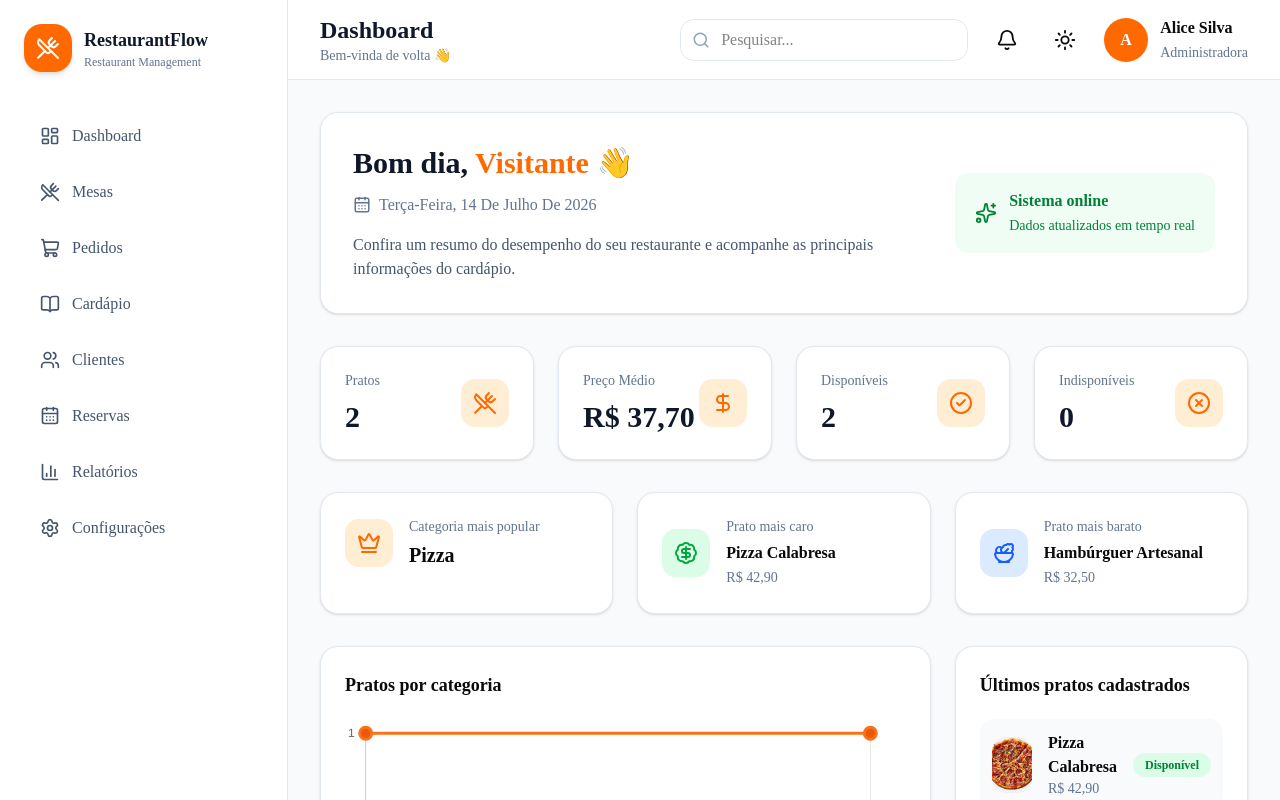
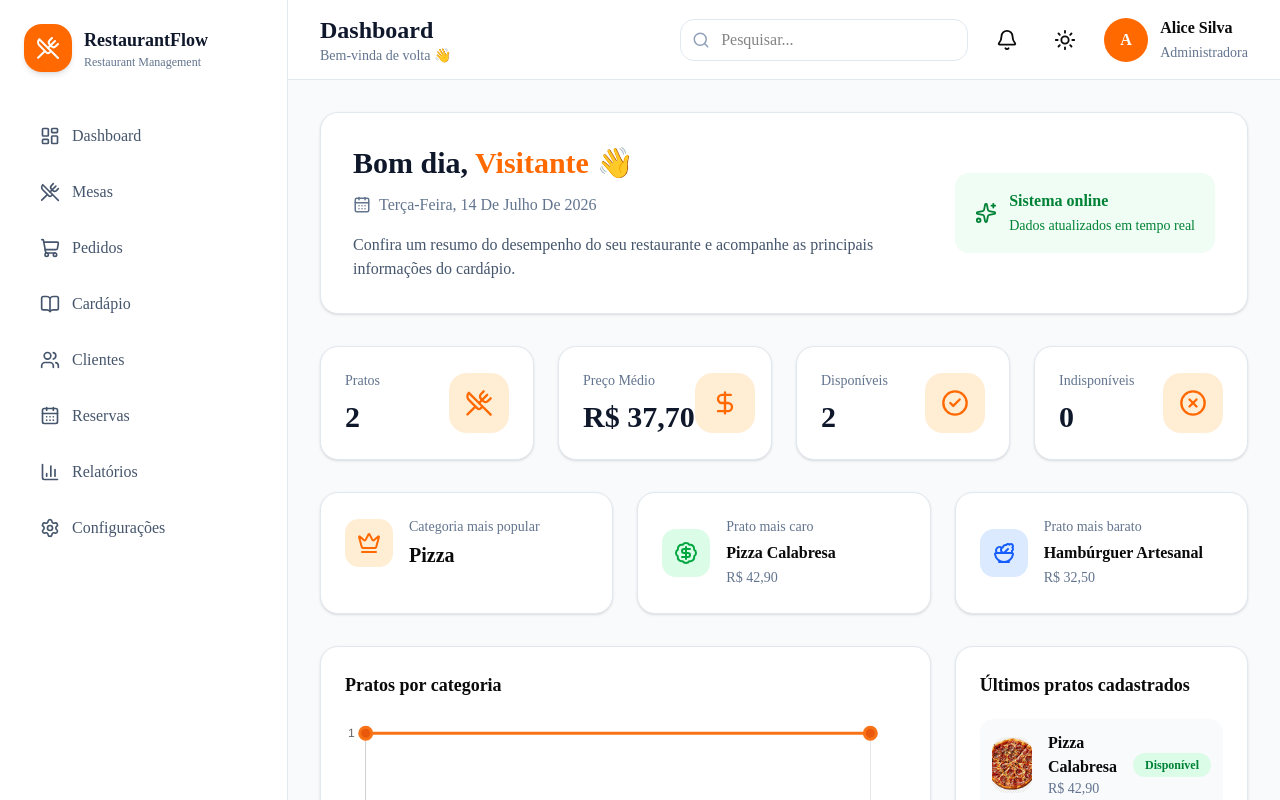
Before and after one commit to AliceKaleno/restaurantflow, a Next.js app: page / in a window 1280 px wide. Shown: the top 800 px of the page. Built offline with nearby package versions, Linux system fonts and the light colour scheme.

Commit message:
refactor(ui): create reusable StatCard component

```diff
--- a/src/components/dashboard/DashboardCards.tsx
+++ b/src/components/dashboard/DashboardCards.tsx
@@ -7,7 +7,7 @@ import {
   XCircle,
 } from "lucide-react";
 
-import DashboardCard from "./DashboardCard";
+import StatCard from "@/components/shared/statistics/StatCard";
 
 import { useMenuStore } from "@/store/menuStore";
 import { getDashboardStats } from "@/services/dashboard/dashboardStats";
@@ -20,25 +20,25 @@ export default function DashboardCards() {
 
   return (
     <section className="grid gap-6 md:grid-cols-2 xl:grid-cols-4">
-      <DashboardCard
+      <StatCard
         title="Pratos"
         value={String(stats.totalPratos)}
         icon={UtensilsCrossed}
       />
 
-      <DashboardCard
+      <StatCard
         title="Preço Médio"
         value={formatCurrency(stats.precoMedio)}
         icon={DollarSign}
       />
 
-      <DashboardCard
+      <StatCard
         title="Disponíveis"
         value={String(stats.disponiveis)}
         icon={CheckCircle2}
       />
 
-      <DashboardCard
+      <StatCard
         title="Indisponíveis"
         value={String(stats.indisponiveis)}
         icon={XCircle}
--- /dev/null
+++ b/src/components/shared/statistics/StatCard.tsx
@@ -0,0 +1,83 @@
+import AppCard from "@/components/shared/AppCard";
+import { LucideIcon } from "lucide-react";
+
+interface StatCardProps {
+  title: string;
+  value: string | number;
+  icon: LucideIcon;
+
+  color?: "orange" | "green" | "blue" | "red";
+
+  subtitle?: string;
+}
+
+const colors = {
+  orange: {
+    bg: "bg-orange-100",
+    text: "text-orange-500",
+  },
+  green: {
+    bg: "bg-green-100",
+    text: "text-green-500",
+  },
+  blue: {
+    bg: "bg-blue-100",
+    text: "text-blue-500",
+  },
+  red: {
+    bg: "bg-red-100",
+    text: "text-red-500",
+  },
+};
+
+export default function StatCard({
+  title,
+  value,
+  icon: Icon,
+  color = "orange",
+  subtitle,
+}: StatCardProps) {
+  const currentColor = colors[color];
+
+  return (
+    <AppCard
+      className="
+        transition-all
+        duration-300
+        hover:-translate-y-1
+        hover:shadow-xl
+      "
+    >
+      <div className="flex items-center justify-between">
+        <div>
+          <p className="text-sm text-slate-500">
+            {title}
+          </p>
+
+          <h2 className="mt-2 text-3xl font-bold text-slate-900">
+            {value}
+          </h2>
+
+          {subtitle && (
+            <p className="mt-2 text-xs text-slate-400">
+              {subtitle}
+            </p>
+          )}
+        </div>
+
+        <div
+          className={`
+            rounded-2xl
+            p-4
+            ${currentColor.bg}
+          `}
+        >
+          <Icon
+            size={28}
+            className={currentColor.text}
+          />
+        </div>
+      </div>
+    </AppCard>
+  );
+}
```
